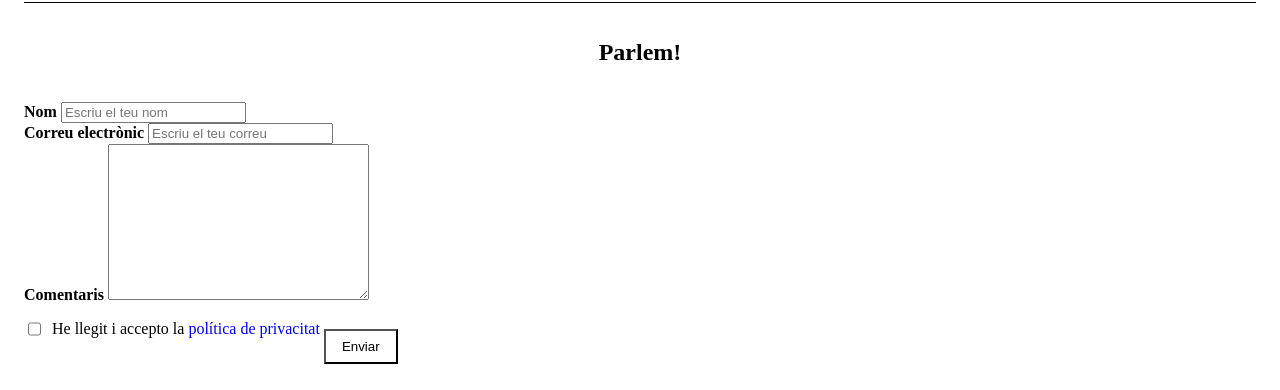
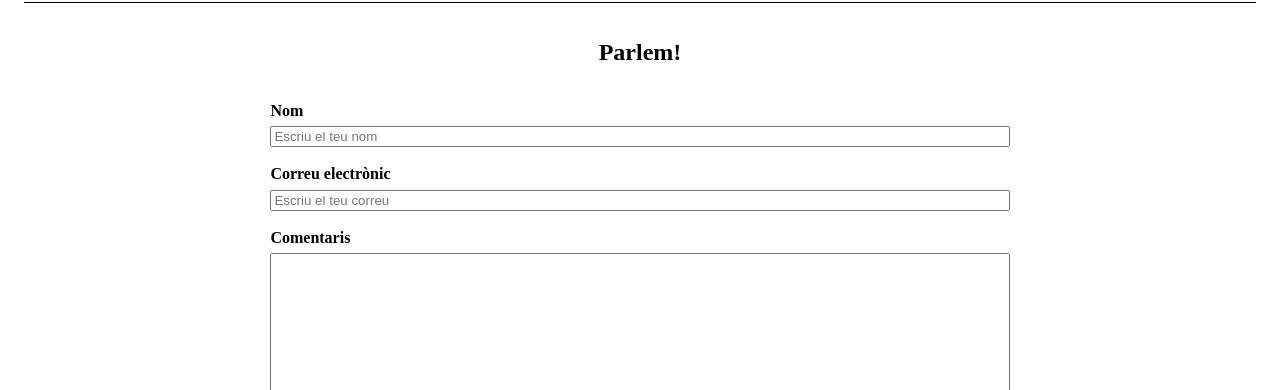
Before and after one commit to PepPallares/FE_WebDeveloper_UOC, a plain HTML site: page Projecte_UOC_CV/contacte.html in a window 1280 px wide. Shown: the part 390-780 px from the top of the page. Drawn offline with Linux system fonts and the light colour scheme.

Commit message:
(fix) Fixed misspelling in contactform css

```diff
--- a/Projecte_UOC_CV/css/style.css
+++ b/Projecte_UOC_CV/css/style.css
@@ -306,7 +306,7 @@ form > textarea {
   align-items: center;
 }
 
-gridIndex.contactForm {
+.contactForm {
   display: flex;
   flex-direction: column;
   justify-content: left;
```
